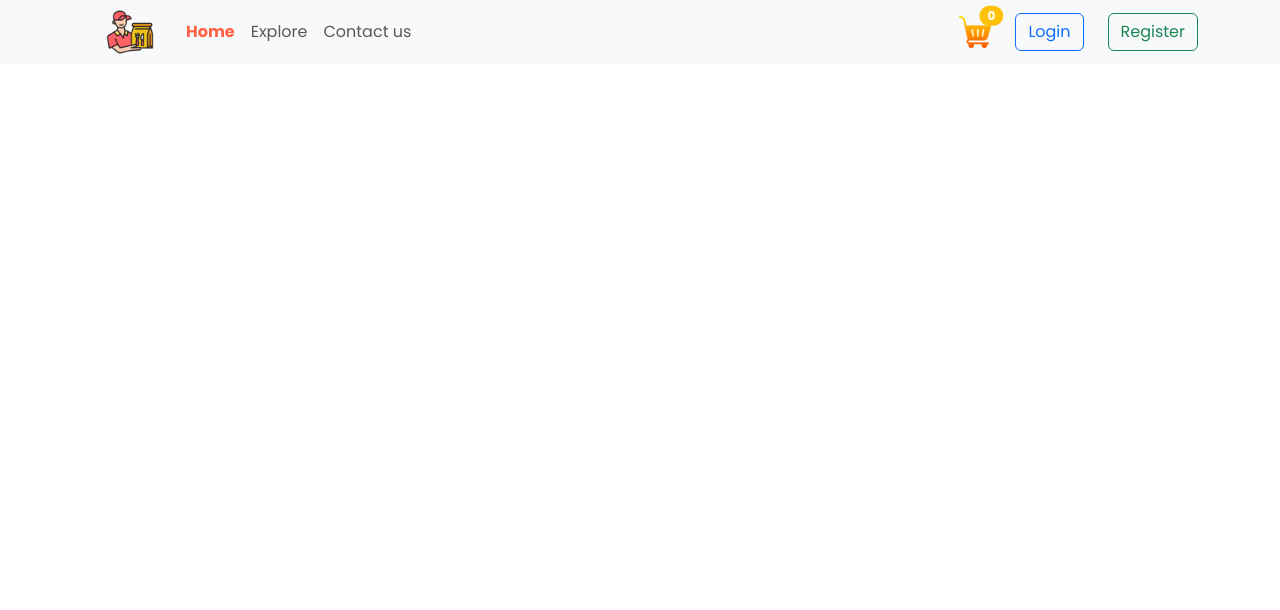
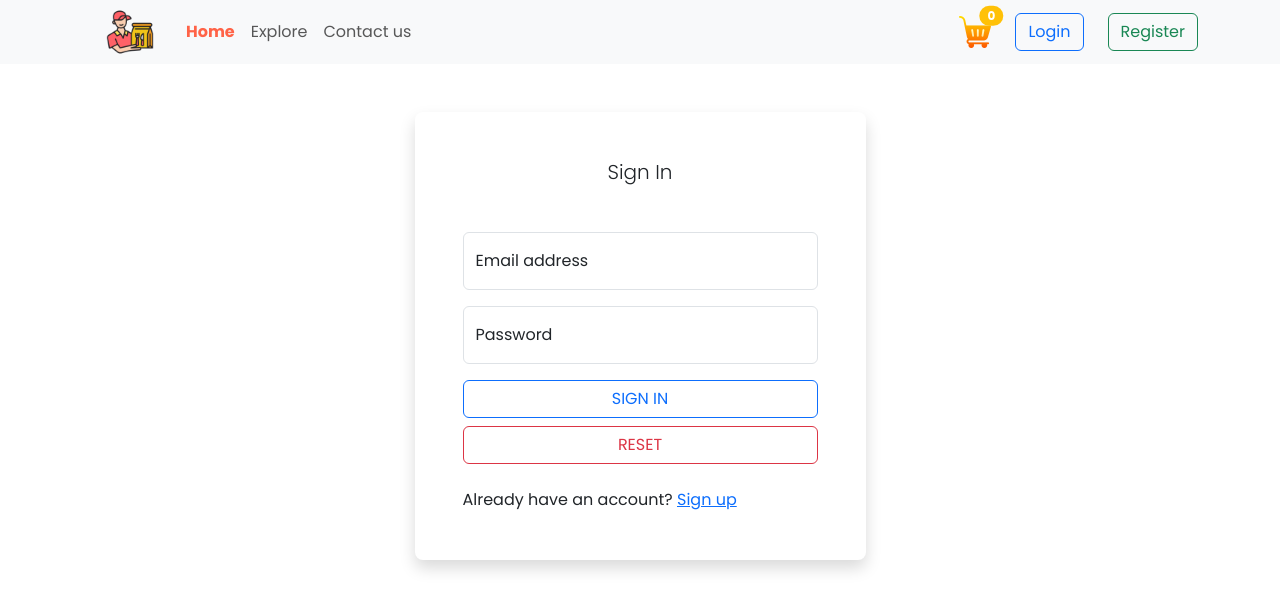
Before and after one commit to yilincaii/Foodies, a React (Vite) app in the folder foodies/: page /login in a window 1280 px wide. Shown: the top 610 px of the page. Built offline with nearby package versions, Linux system fonts and the light colour scheme; no server answers.

Commit message:
feat:add login form with sign in and reset button(navigation to register page if already have an account)

```diff
--- a/foodies/src/App.jsx
+++ b/foodies/src/App.jsx
@@ -7,6 +7,9 @@
 import FoodDetails from './pages/FoodDetails/FoodDetails';
 import Cart from './pages/Cart/Cart';
 import PlaceOrder from './pages/PlaceOrder/PlaceOrder';
+import Login from './components/Login/Login';
+import Register from './components/Register/Register';
+Register
 const App = () => {
   return (
     <div>
@@ -19,6 +22,8 @@
         <Route path='/food/:id' element={<FoodDetails />} />
         <Route path='/cart' element={<Cart />} />
         <Route path='/order' element={<PlaceOrder />} />
+        <Route path='/login' element={<Login />} />
+        <Route path='/register' element={<Register />} />
       </Routes>
     </div>
   )
--- /dev/null
+++ b/foodies/src/components/Login/Login.jsx
@@ -0,0 +1,39 @@
+import React from 'react';
+import './Login.css';
+import { Link } from 'react-router-dom';
+
+const Login = () => {
+  return (
+      <div className="container login-container">
+    <div className="row">
+      <div className="col-sm-9 col-md-7 col-lg-5 mx-auto">
+        <div className="card border-0 shadow rounded-3 my-5">
+          <div className="card-body p-4 p-sm-5">
+            <h5 className="card-title text-center mb-5 fw-light fs-5">Sign In</h5>
+            <form>
+              <div className="form-floating mb-3">
+                <input type="email" className="form-control" id="floatingInput" placeholder="name@example.com" />
+                <label htmlFor="floatingInput">Email address</label>
+              </div>
+              <div className="form-floating mb-3">
+                <input type="password" className="form-control" id="floatingPassword" placeholder="Password" />
+                <label htmlFor="floatingPassword">Password</label>
+              </div>
+              <div className="d-grid">
+                <button className="btn btn-outline-primary btn-login text-uppercase" type="submit">Sign
+                  in</button>
+                <button className="btn btn-outline-danger btn-login text-uppercase mt-2" type="reset">Reset</button>
+              </div>
+                <div className="mt-4">
+                    Already have an account? <Link to= "/register">Sign up</Link>
+                </div>
+            </form>
+          </div>
+        </div>
+      </div>
+    </div>
+  </div>
+  )
+}
+
+export default Login;
--- a/foodies/src/components/Menubar/Menubar.jsx
+++ b/foodies/src/components/Menubar/Menubar.jsx
@@ -7,12 +7,11 @@
 import { useState } from 'react';
 
 
-
-
 const Menubar = () => {
   const [active,setActive] = useState('home');
   const {quantities}= useContext(StoreContext);
   const uniqueItemsInCart =Object.values(quantities).filter(qty =>qty> 0).length;
+  const navigate =useNavigate();
 
   return (
     <nav className="navbar navbar-expand-lg bg-body-tertiary">
@@ -41,8 +40,8 @@
                 <span className='position-absolute top-0 start-100 translate-middle badge rounded-pill bg-warning'>{uniqueItemsInCart}</span>
             </div>
         </Link>
-        <button className='btn btn-outline-primary'>Login</button>
-        <button className='btn btn-outline-success'>Register</button>
+        <button className='btn btn-outline-primary' onClick={()=>navigate('/login')}>Login</button>
+        <button className='btn btn-outline-success' onClick={()=>navigate('/register')}>Register</button>
       </div>
     </div>
   </div>
--- /dev/null
+++ b/foodies/src/components/Register/Register.jsx
@@ -0,0 +1,10 @@
+import React from 'react';
+import './Register.css';
+
+const Register = () => {
+  return (
+    <div>Register</div>
+  )
+}
+
+export default Register;
```
Also changed, not shown: foodies/src/components/Login/Login.css (added), foodies/src/components/Register/Register.css (added).
